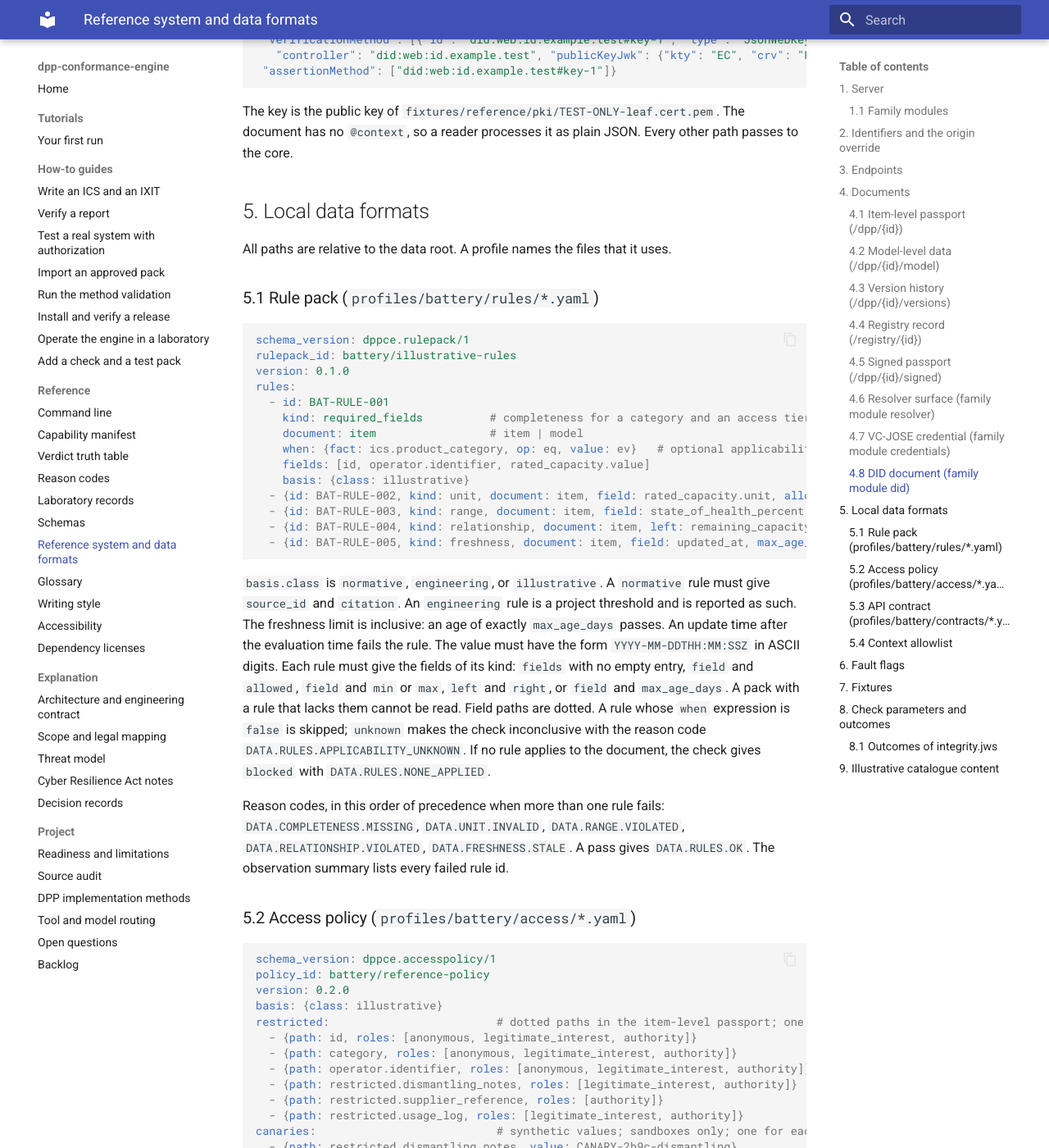
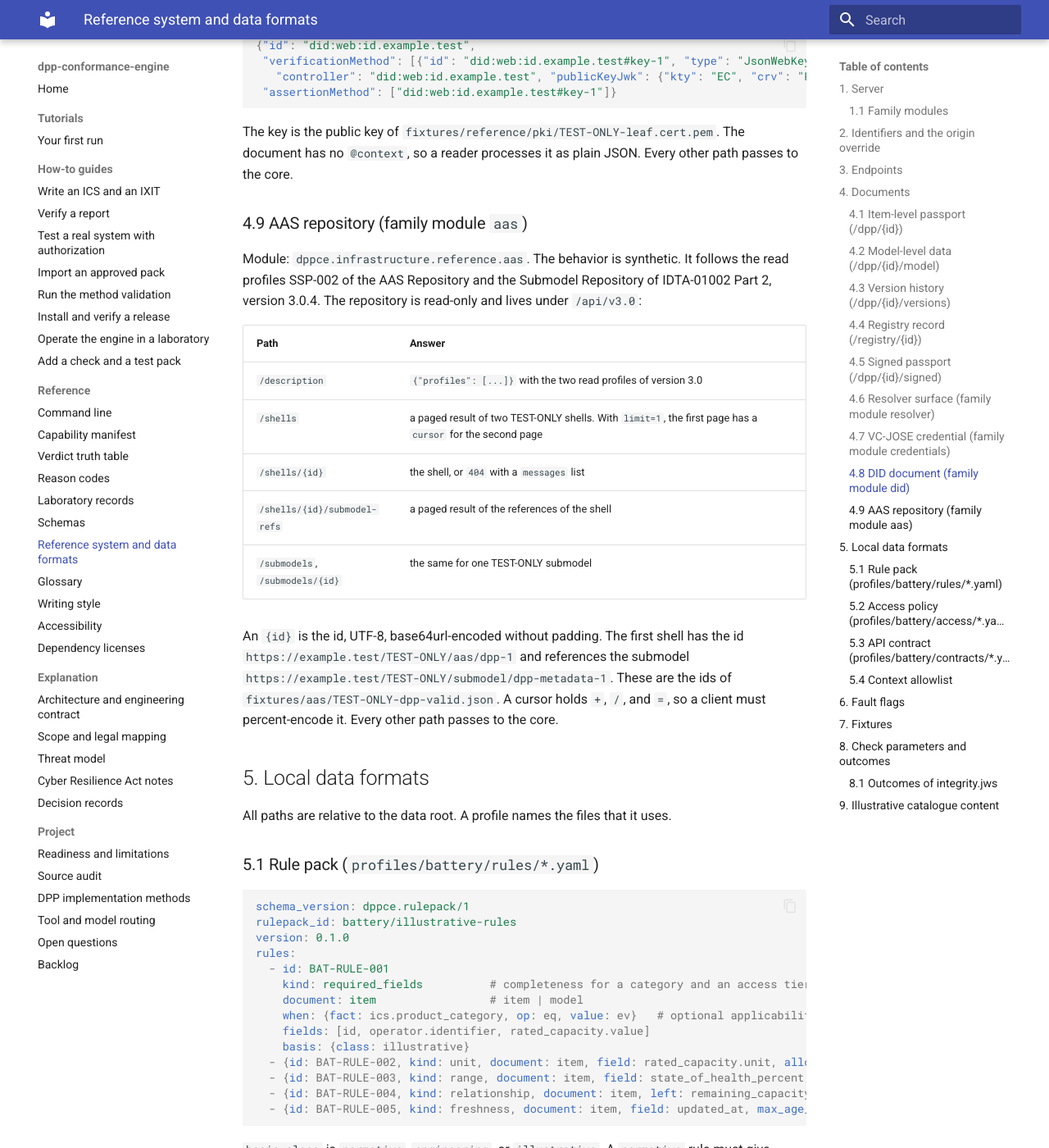
Before and after one commit to hadijannat/dpp-conformance-engine, an MkDocs documentation site: the page built from docs/reference/reference-system.md, in a window 1280 px wide and 1400 px high, scrolled down 7245 px. Shown: the whole window at 82% size. Built offline with MkDocs 1.6.1 and Material for MkDocs 9.7.7, drawn with Linux system fonts in a browser that asks for light colours; the version menu is left out; some of the changed text lies outside the part shown.

Commit message:
feat(reference): seed the AAS API faults F-74 and F-75
The aas family gains two flags.
aas_api_wrong_status answers 200 with an empty body for an unknown shell id.
aas_api_bad_paging ignores the limit parameter of a list request.
Both make aas.api_profile fail with AAS.API.PROFILE, as the catalogue states.
The reference system page documents the repository and the flags.

Co-Authored-By: Claude Opus 5.5 <noreply@anthropic.com>

```diff
--- a/docs/reference/reference-system.md
+++ b/docs/reference/reference-system.md
@@ -49,7 +49,7 @@ A header value with a line break is never sent. The server answers `400` in its
 The package `dppce.infrastructure.reference` holds family modules. A family module adds the
 behavior of one implementation family, for example a resolver. The families are `resolver`
 (section 4.6), `jose`, which owns the flag `signed_jws_json`, `credentials` (section 4.7),
-and `did` (section 4.8). The module docstring of the
+`did` (section 4.8), and `aas` (section 4.9). The module docstring of the
 package states the contract. In short:
 
 - `FLAGS`: the fault flags that the module owns. Each flag name is in one place only.
@@ -308,6 +308,26 @@ Module: `dppce.infrastructure.reference.did`. The behavior is synthetic. The pub
 
 The key is the public key of `fixtures/reference/pki/TEST-ONLY-leaf.cert.pem`. The document has
 no `@context`, so a reader processes it as plain JSON. Every other path passes to the core.
+
+### 4.9 AAS repository (family module `aas`)
+
+Module: `dppce.infrastructure.reference.aas`. The behavior is synthetic. It follows the read
+profiles SSP-002 of the AAS Repository and the Submodel Repository of IDTA-01002 Part 2, version
+3.0.4. The repository is read-only and lives under `/api/v3.0`:
+
+| Path | Answer |
+| --- | --- |
+| `/description` | `{"profiles": [...]}` with the two read profiles of version 3.0 |
+| `/shells` | a paged result of two TEST-ONLY shells. With `limit=1`, the first page has a `cursor` for the second page |
+| `/shells/{id}` | the shell, or `404` with a `messages` list |
+| `/shells/{id}/submodel-refs` | a paged result of the references of the shell |
+| `/submodels`, `/submodels/{id}` | the same for one TEST-ONLY submodel |
+
+An `{id}` is the id, UTF-8, base64url-encoded without padding. The first shell has the id
+`https://example.test/TEST-ONLY/aas/dpp-1` and references the submodel
+`https://example.test/TEST-ONLY/submodel/dpp-metadata-1`. These are the ids of
+`fixtures/aas/TEST-ONLY-dpp-valid.json`. A cursor holds `+`, `/`, and `=`, so a client must
+percent-encode it. Every other path passes to the core.
 
 ## 5. Local data formats
 
@@ -579,6 +599,8 @@ Each flag changes one behavior. `validation/fault-catalogue.yaml` states the exp
 | `vc_status_revoked` | family `credentials`: the status list of section 4.7 sets the bit at index `41267` |
 | `vc_status_list_unsigned` | family `credentials`: the signature of the status list covers a list with the bit at index `41267` set, and the served payload has the bit not set |
 | `vc_status_list_stale` | family `credentials`: the `ttl` of the status list is `86400000`, one day after its `validFrom`, so the list is stale at the evaluation time of the rig |
+| `aas_api_wrong_status` | family `aas`: `/api/v3.0/shells/{id}` answers `200` with an empty body for an unknown shell id |
+| `aas_api_bad_paging` | family `aas`: `/api/v3.0/shells` and `/api/v3.0/submodels` ignore `limit` and answer every element without a `cursor` |
 
 The fault `qr_payload_invalid` is a fixture, not a flag: `fixtures/reference/qr/invalid.png`
 encodes plain text that is not a URL. Three more QR faults are fixtures too:
@@ -720,6 +742,7 @@ signed passport of `integrity.jws` keeps `INTEGRITY.TOKEN.NO_ANSWER` (section 8.
 | `persistence.versions` | `entries_pointer`, `version_field`, `time_field`, `digest_field`, `digest_of`, `version_kind` (the defaults are the layout of section 4.3) | `PERSISTENCE.OK` | `PERSISTENCE.UNDECLARED_CHANGE` (fail); no canonical form of the passport with `jcs-sha256`: `blocked`, `PERSISTENCE.DIGEST.NOT_COMPARABLE` (section 4.3); malformed parameter: `blocked`, `PERSISTENCE.PARAMS.INVALID` |
 | `registry.consistency` | `fields` (1 to 16 pairs of `name`, `registry_pointer`, and `passport_pointer`; the default is the two pairs of section 4.4) | `REGISTRY.OK` | `REGISTRY.INCONSISTENT` (fail); a compared field absent on either side: `REGISTRY.FIELD.MISSING` (fail); malformed parameter: `blocked`, `REGISTRY.PARAMS.INVALID`. Values compare as JSON values, so `true` is not `1`. Lookup status 401, 403, or 404: `REGISTRY.LOOKUP.NOT_CONCLUSIVE` with `unreachable: true`, because a failed lookup does not prove a missing registration |
 | `aas.validate` | `artifact` (default `aas_file`), `format` (`json`, `xml`, or `aasx`; default `json`), `metamodel_version` (default `3.0`) | `AAS.VALID`. The message names the format and the version that the check covers | `AAS.INVALID` (fail): the wrapped validator read the sample and rejected it, or the sample is not readable as the declared format, or an AASX package has no AAS specification part; a `metamodel_version` that the wrapped release does not verify, or an XML namespace that names such a version: `unsupported`, `AAS.VERSION.UNSUPPORTED`, and the sample is not read; malformed parameter: `blocked`, `AAS.PARAMS.INVALID`; sample missing: `blocked`, `AAS.SAMPLE.MISSING` |
+| `aas.api_profile` | `endpoint` (default `aas`), `profile` (default `aas-repository-read`), `id_source` (default `aas_shell_id`), `id_pointer`, `max_requests` (default 6) | `AAS.API.OK`. The message names the probes that ran | `AAS.API.PROFILE` (fail), with the broken rule in `summary.rule`; the architecture contract, section 8, gives each outcome and its order. The reference repository is in section 4.9 |
 
 ### 8.1 Outcomes of `integrity.jws`
 
```
Also changed, not shown: 2 other files.
